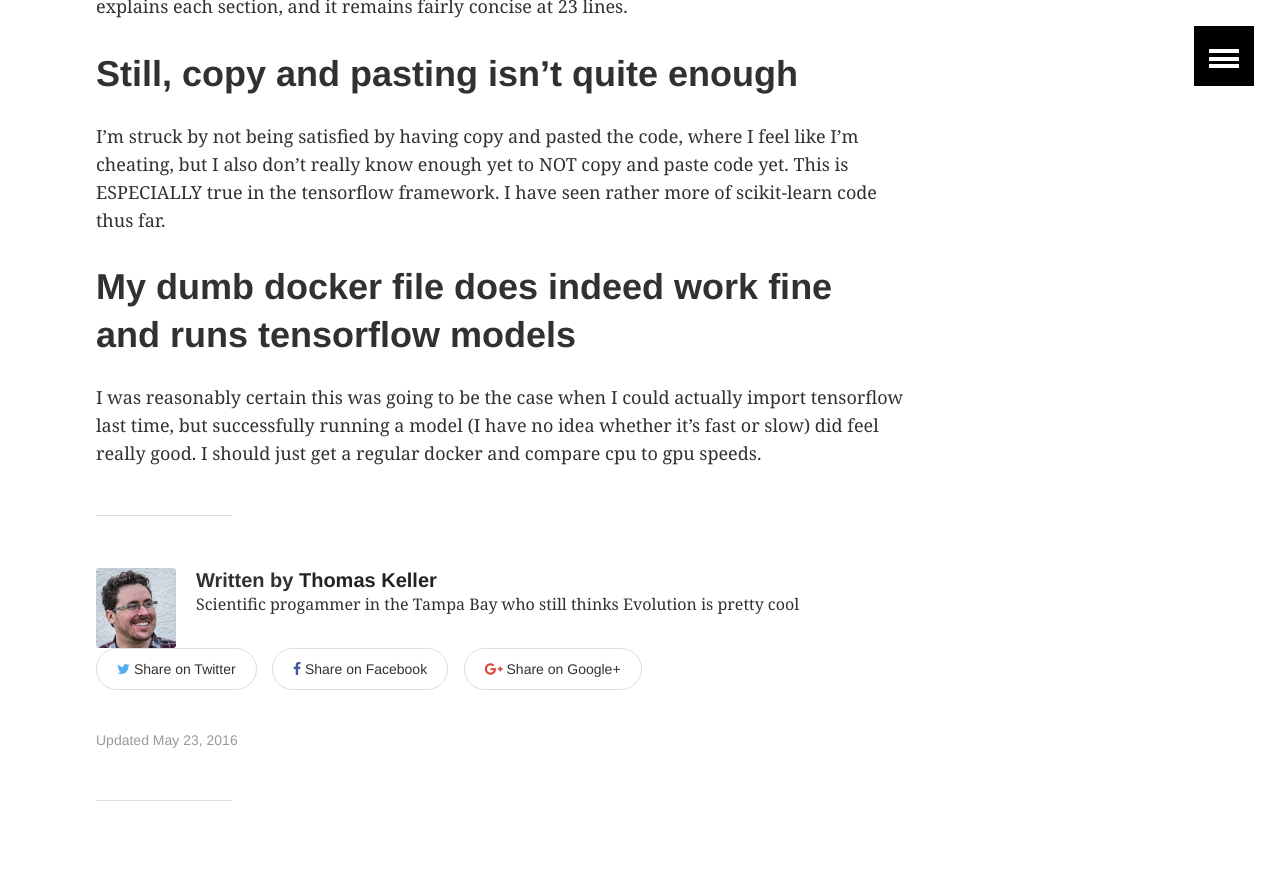
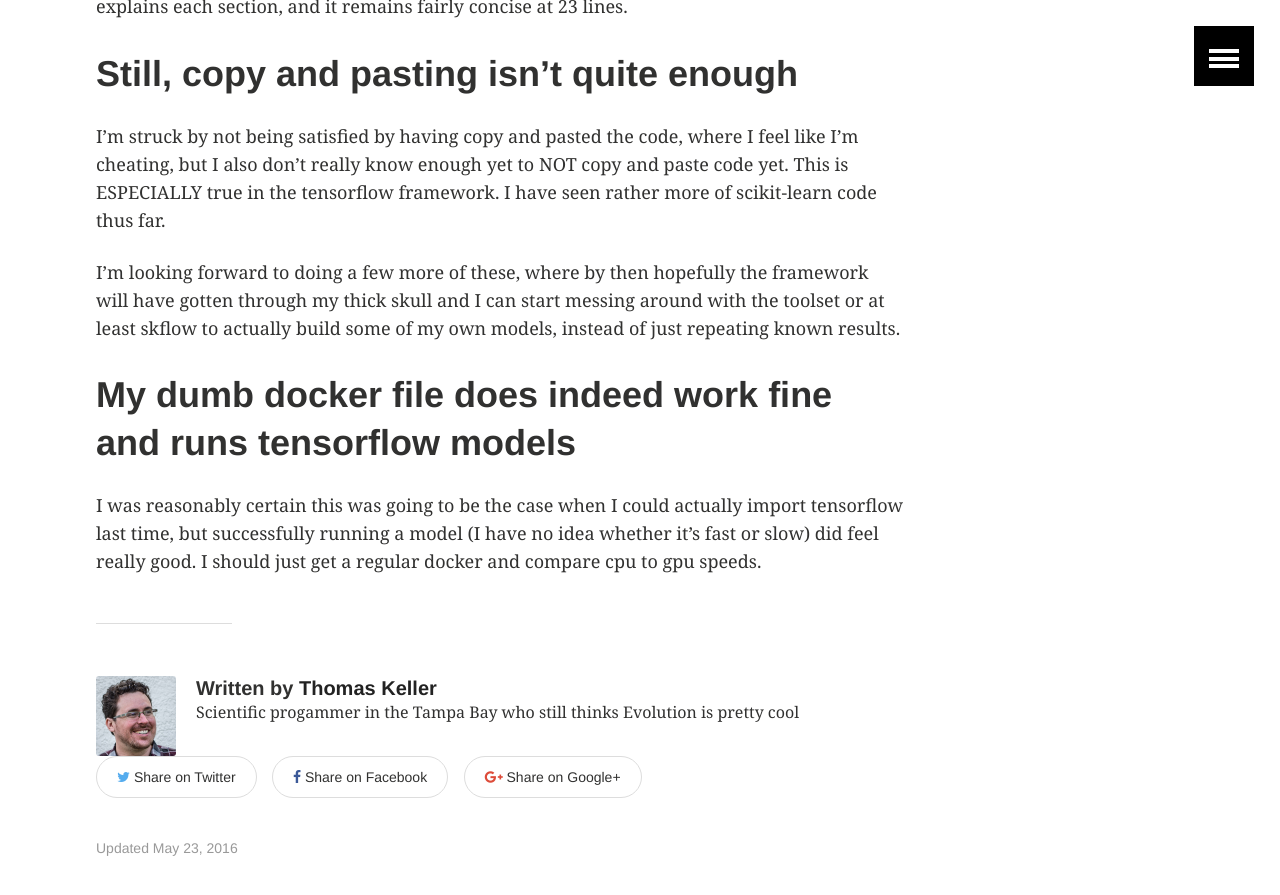
Before and after one commit to thomas-keller/thomas-keller.github.io, a Jekyll site: the page built from _posts/articles/2016-05-23-MNIST-first-tensorflow-first-ML-what-learned.md, in a window 1280 px wide and 900 px high, scrolled down 573 px. Shown: the top 895 px of the window. Built offline with Jekyll 4.4.1, drawn with Linux system fonts in a browser that asks for light colours; comment, search, counter and statistics services are not loaded.

Commit message:
added MNIST post

```diff
--- a/_posts/articles/2016-05-23-MNIST-first-tensorflow-first-ML-what-learned.md
+++ b/_posts/articles/2016-05-23-MNIST-first-tensorflow-first-ML-what-learned.md
@@ -17,6 +17,8 @@ It took another week, but I finally got around to implimenting the first round o
 
 I'm struck by not being satisfied by having copy and pasted the code, where I feel like I'm cheating, but I also don't really know enough yet to NOT copy and paste code yet. This is ESPECIALLY true in the tensorflow framework. I have seen rather more of scikit-learn code thus far.
 
+I'm looking forward to doing a few more of these, where by then hopefully the framework will have gotten through my thick skull and I can start messing around with the toolset or at least skflow to actually build some of my own models, instead of just repeating known results.
+
 # My dumb docker file does indeed work fine and runs tensorflow models
 
 I was reasonably certain this was going to be the case when I could actually import tensorflow last time, but successfully running a model (I have no idea whether it's fast or slow) did feel really good. I should just get a regular docker and compare cpu to gpu speeds.
```
